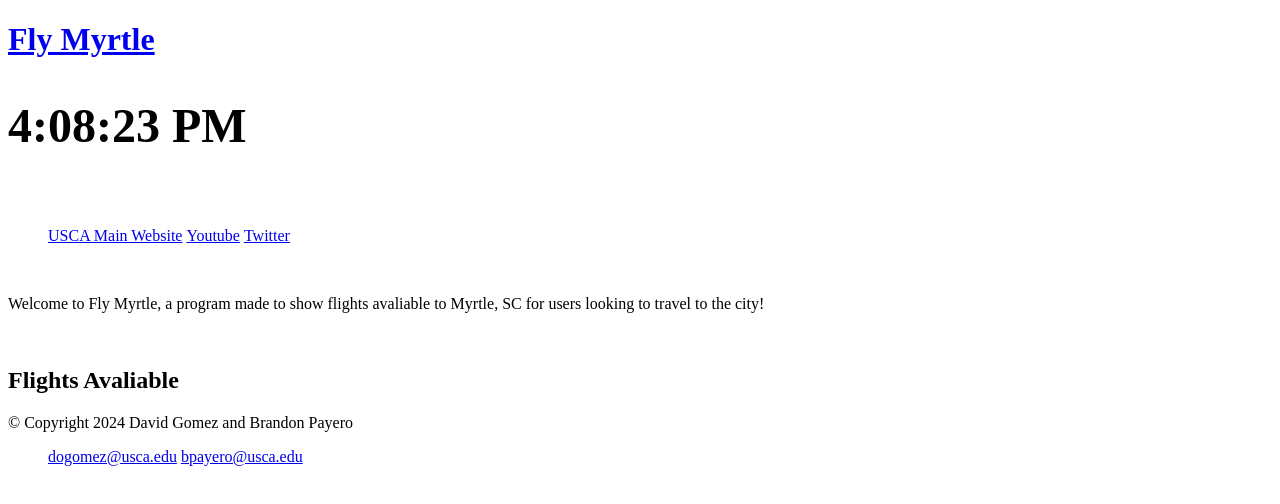
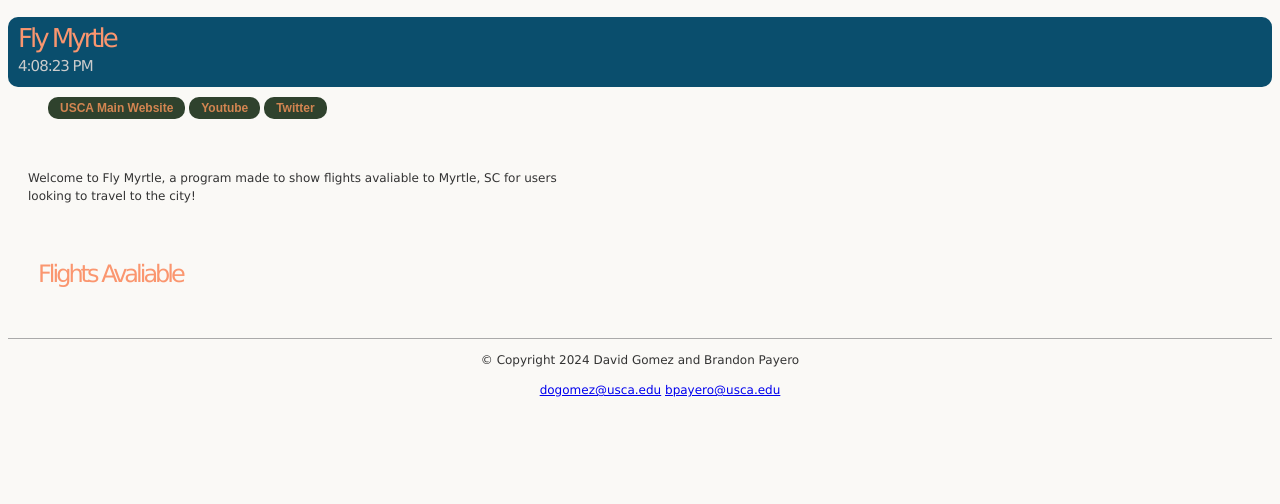
Before and after one commit to dogomez1413/Capstone-2024, a plain HTML site: page main.html in a window 1280 px wide. Drawn offline with nearby package versions, Linux system fonts and the light colour scheme.

Commit message:
starting css for project

```diff
--- a/css/styles.css
+++ b/css/styles.css
@@ -1,3 +1,88 @@
-li{
+body {
+    background: #faf9f6;
+    font-family: Verdana, Arial, Helvetica, sans-serif;
+    font-size: 12px;
+    line-height: 18px;
+    color: #333333;
+    ;
+}
+
+#wrap {
+    margin: 0 auto;
+    width: auto;
+}
+
+#header {
+    height: 70px;
+    background: #0a4e6d no-repeat;
+    border-radius: 10px;
+}
+
+#header h1 {
+    font-size: 26px;
+    font-weight: 100;
+    letter-spacing: -3px;
+    padding: 12px 0 5px 10px;
+}
+
+#header h1 a {
+    color: #fa966f;
+    text-decoration: none;
+}
+
+#header h1 a:hover {
+    color: #eee;
+    text-decoration: none;
+}
+
+#header h2 {
+    color: #ccc;
+    font-size: 15px;
+    font-weight: 100;
+    padding: 0 0 0 0px;
+    letter-spacing: -1px;
+    line-height: 12px;
+    float: left;
+    text-align: justify;
+}
+
+#body {
+    padding: 10px 20px;
+}
+
+.left {
+    width: 568px;
+    float: left;
+
+}
+
+.left h2 {
+    color: #fa966f;
+    font-size: 24px;
+    letter-spacing: -3px;
+    font-weight: 100;
+    padding: 10px 0 15px 10px;
+}
+
+#footer {
+    border-top: 1px solid #aaa;
+    text-align: center;
+    color: #333;
+    font-size: 12px;
+    padding: 0 0 10px 0;
+    margin-top: 20px;
+}
+
+.button {
+    font: bold 12px Arial;
+    text-decoration: none;
+    background-color: #2f422d;
+    color: #d38551;
+    padding: 4px 12px 4px 12px;
+    border-radius: 10px;
+}
+
+li {
     display: inline;
+    padding-left: 0px;
 }
```
